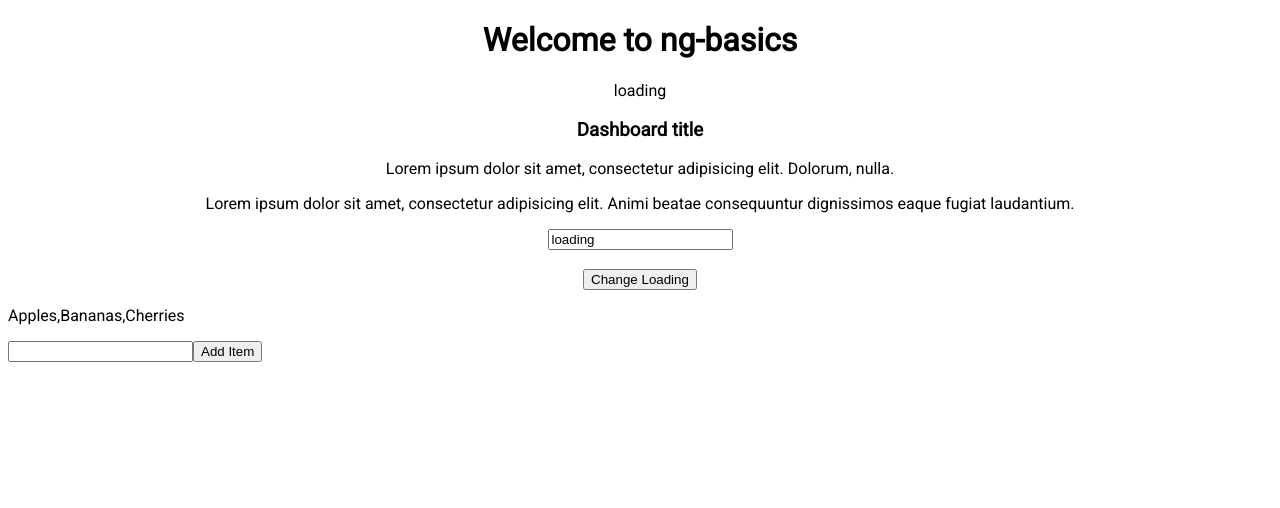
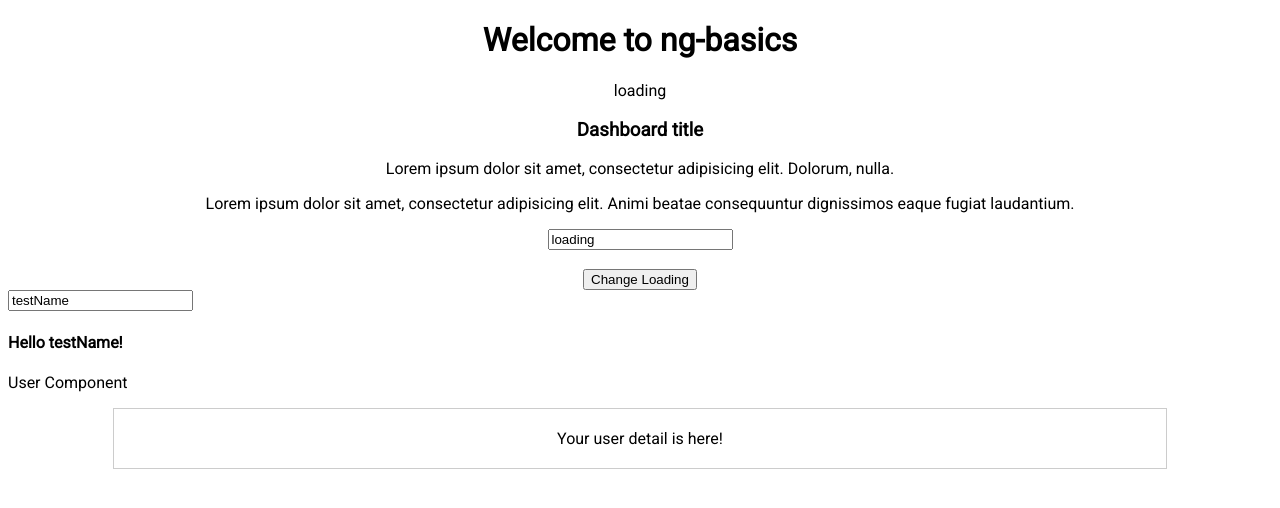
Before and after one commit to MariyaPuzyr/ng-basics, an Angular app: page / in a window 1280 px wide. Shown: the top 508 px of the page. Built offline with nearby package versions, Linux system fonts and the light colour scheme.

Commit message:
28 lesson

```diff
--- a/src/app/app.component.html
+++ b/src/app/app.component.html
@@ -22,5 +22,6 @@
   <app-dashboard></app-dashboard>
 </div>
 
-<!--<app-user [name]="rootName" (nameChanged)="onNameChanged($event)"></app-user>-->
-<app-cart [items]="rootItems" (itemChange)="onItemWasAdded($event)"></app-cart>
+<app-user [name]="rootName" (nameChanged)="onNameChanged($event)"></app-user>
+<!--<app-cart [items]="rootItems" (itemChange)="onItemWasAdded($event)"></app-cart>-->
+<!--<app-user-detail></app-user-detail>-->
--- a/src/app/user-detail/user-detail.component.html
+++ b/src/app/user-detail/user-detail.component.html
@@ -1 +1 @@
-<p>user-detail works!</p>
+<p>Your user detail is here!</p>
--- a/src/app/user-detail/user-detail.component.scss
+++ b/src/app/user-detail/user-detail.component.scss
@@ -0,0 +1,7 @@
+p {
+  border: 1px solid #ccc;
+  padding: 20px;
+  text-align: center;
+  width: 80%;
+  margin: auto;
+}
```
